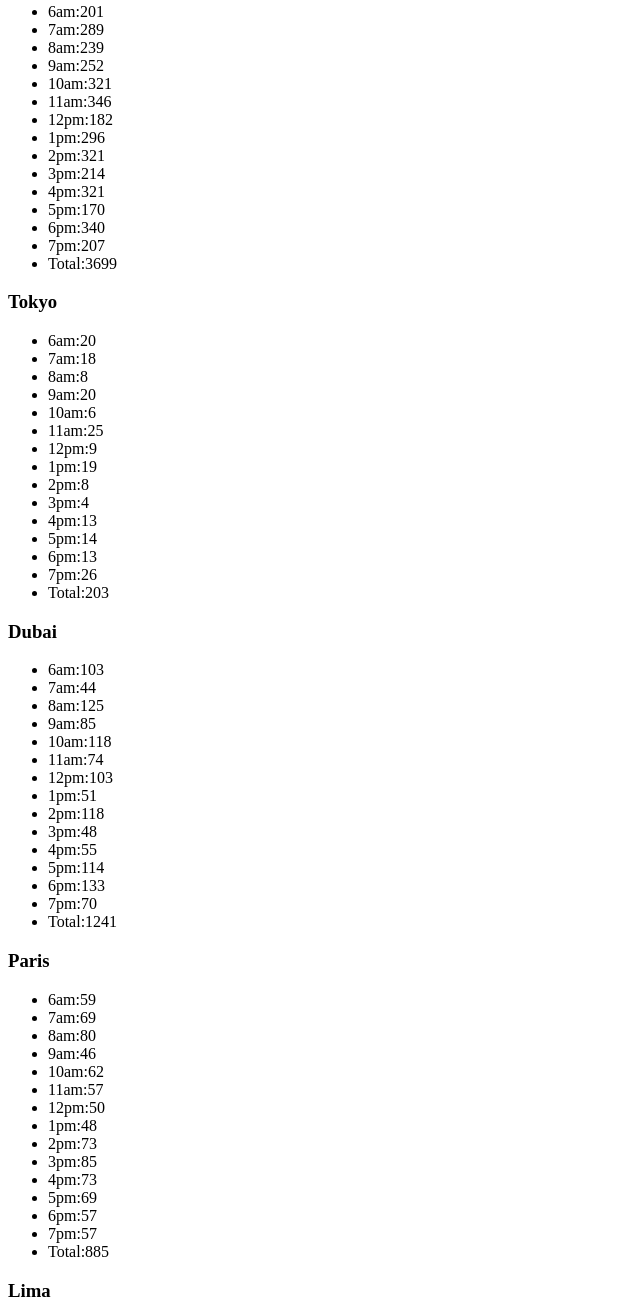
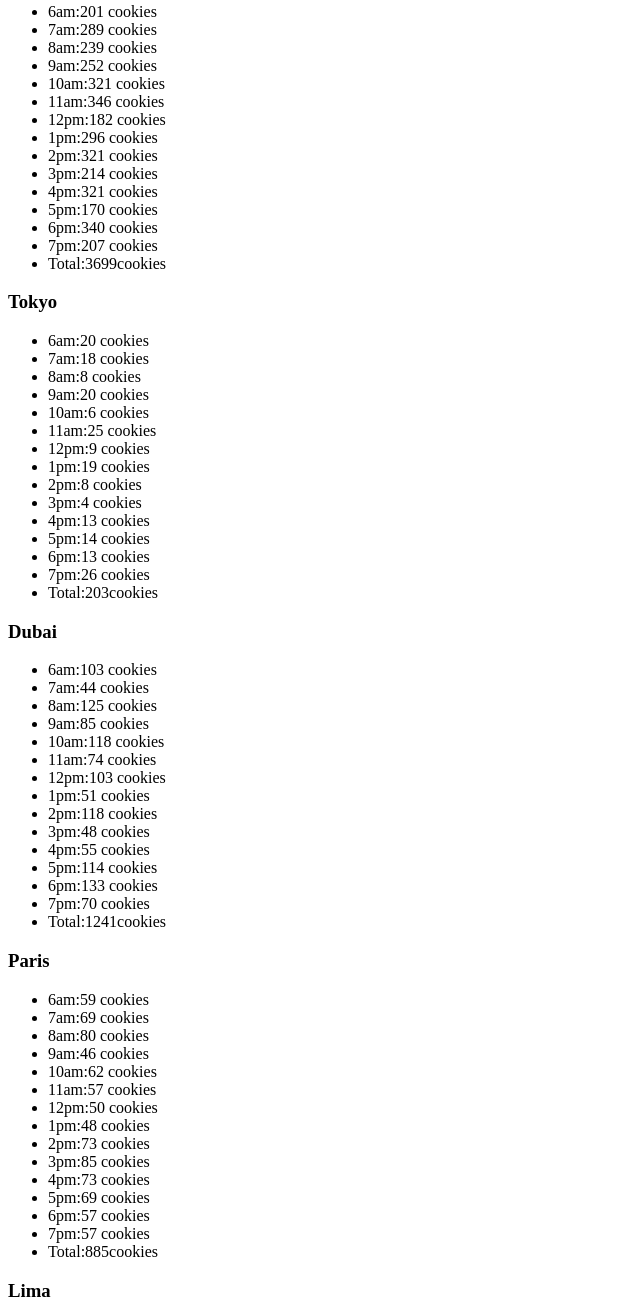
Before and after one commit to heba-Abdallah/pit-cafe, a plain HTML site: page sales.html in a window 1280 px wide. Shown: the part 165-1470 px from the top of the page, without its empty margins (0-640 px from the left). Drawn offline with Linux system fonts and the light colour scheme.

Commit message:
improvement for lab 6

```diff
--- a/js/app.js
+++ b/js/app.js
@@ -17,7 +17,7 @@ let seattle = {
         for (let i = 0; i < workingHours.length; i++) {
 
             this.randomNumbOfCust.push(Math.floor(Math.random() * (this.maxCustomers - this.minCustomers)) + this.minCustomers);
-            console.log(seattle.randomNumbOfCust[i]);
+            console.log(this.randomNumbOfCust[i]);
         }
     },
 
@@ -30,34 +30,38 @@ let seattle = {
 
         }
 
-    }
+    },
 
-}
-
-seattle.getrandomNumbOfCust();
-seattle.getavgAmountPerHour();
-
-console.log(seattle);
-let parent = document.getElementById('seattle');
+    render: function () {
+        let parent = document.getElementById('parent');
         console.log(parent);
         let h3Element = document.createElement('h3');
         console.log(h3Element);
         parent.appendChild(h3Element);
 
-h3Element.textContent = seattle.name;
+        h3Element.textContent = this.name;
         console.log(h3Element);
         let ulElement = document.createElement('ul');
         parent.appendChild(ulElement);
         for (let i = 0; i < workingHours.length; i++) {
             let liElement = document.createElement('li');
             ulElement.appendChild(liElement);
-    liElement.textContent = (`${workingHours[i]}:${seattle.avgAmountPerHour[i]}`);
+            liElement.textContent = (`${workingHours[i]}:${this.avgAmountPerHour[i]} cookies`);
         }
         let totalLiElement = document.createElement('li');
         ulElement.appendChild(totalLiElement);
-totalLiElement.textContent = ("Total:" + seattle.total);
+        totalLiElement.textContent = ("Total:" + this.total + "cookies");
+    }
+}
+seattle.getrandomNumbOfCust();
+seattle.getavgAmountPerHour();
+seattle.render();
 
-// -----------tokyo-----------
+console.log(seattle);
+
+
+//     // -----------tokyo-----------
+
 let tokyo = {
     name: 'Tokyo',
     minCustomers: 3,
@@ -73,7 +77,7 @@ let tokyo = {
         for (let i = 0; i < workingHours.length; i++) {
 
             this.randomNumbOfCust.push(Math.floor(Math.random() * (this.maxCustomers - this.minCustomers)) + this.minCustomers);
-            console.log(seattle.randomNumbOfCust[i]);
+            console.log(this.randomNumbOfCust[i]);
         }
     },
 
@@ -86,34 +90,37 @@ let tokyo = {
 
         }
 
+    },
+
+    render: function () {
+        let parent = document.getElementById('parent');
+        console.log(parent);
+        let h3Element = document.createElement('h3');
+        console.log(h3Element);
+        parent.appendChild(h3Element);
+
+        h3Element.textContent = this.name;
+        console.log(h3Element);
+        let ulElement = document.createElement('ul');
+        parent.appendChild(ulElement);
+        for (let i = 0; i < workingHours.length; i++) {
+            let liElement = document.createElement('li');
+            ulElement.appendChild(liElement);
+            liElement.textContent = (`${workingHours[i]}:${this.avgAmountPerHour[i]} cookies`);
         }
-
+        let totalLiElement = document.createElement('li');
+        ulElement.appendChild(totalLiElement);
+        totalLiElement.textContent = ("Total:" + this.total + "cookies");
     }
-
+}
 tokyo.getrandomNumbOfCust();
 tokyo.getavgAmountPerHour();
+tokyo.render();
 
 console.log(tokyo);
-let parent1 = document.getElementById('tokyo');
-console.log(parent1);
-let h3Element1 = document.createElement('h3');
-console.log(h3Element1);
-parent1.appendChild(h3Element1);
 
-h3Element1.textContent = tokyo.name;
-console.log(h3Element1);
-let ulElement1 = document.createElement('ul');
-parent1.appendChild(ulElement1);
-for (let i = 0; i < workingHours.length; i++) {
-    let liElement1 = document.createElement('li');
-    ulElement1.appendChild(liElement1);
-    liElement1.textContent = (`${workingHours[i]}:${tokyo.avgAmountPerHour[i]}`);
-}
-let totalLiElement1 = document.createElement('li');
-ulElement1.appendChild(totalLiElement1);
-totalLiElement1.textContent = ("Total:" + tokyo.total);
+// -------- Dubai -------
 
-//------- Dubai--------
 let dubai = {
     name: 'Dubai',
     minCustomers: 11,
@@ -129,7 +136,7 @@ let dubai = {
         for (let i = 0; i < workingHours.length; i++) {
 
             this.randomNumbOfCust.push(Math.floor(Math.random() * (this.maxCustomers - this.minCustomers)) + this.minCustomers);
-            console.log(seattle.randomNumbOfCust[i]);
+            console.log(this.randomNumbOfCust[i]);
         }
     },
 
@@ -142,34 +149,37 @@ let dubai = {
 
         }
 
+    },
+
+    render: function () {
+        let parent = document.getElementById('parent');
+        console.log(parent);
+        let h3Element = document.createElement('h3');
+        console.log(h3Element);
+        parent.appendChild(h3Element);
+
+        h3Element.textContent = this.name;
+        console.log(h3Element);
+        let ulElement = document.createElement('ul');
+        parent.appendChild(ulElement);
+        for (let i = 0; i < workingHours.length; i++) {
+            let liElement = document.createElement('li');
+            ulElement.appendChild(liElement);
+            liElement.textContent = (`${workingHours[i]}:${this.avgAmountPerHour[i]} cookies`);
         }
-
+        let totalLiElement = document.createElement('li');
+        ulElement.appendChild(totalLiElement);
+        totalLiElement.textContent = ("Total:" + this.total + "cookies");
     }
-
+}
 dubai.getrandomNumbOfCust();
 dubai.getavgAmountPerHour();
+dubai.render();
 
 console.log(dubai);
-let parent2 = document.getElementById('dubai');
-console.log(parent2);
-let h3Element2 = document.createElement('h3');
-console.log(h3Element2);
-parent2.appendChild(h3Element2);
 
-h3Element2.textContent = dubai.name;
-console.log(h3Element2);
-let ulElement2 = document.createElement('ul');
-parent2.appendChild(ulElement2);
-for (let i = 0; i < workingHours.length; i++) {
-    let liElement2 = document.createElement('li');
-    ulElement2.appendChild(liElement2);
-    liElement2.textContent = (`${workingHours[i]}:${dubai.avgAmountPerHour[i]}`);
-}
-let totalLiElement2 = document.createElement('li');
-ulElement2.appendChild(totalLiElement2);
-totalLiElement2.textContent = ("Total:" + dubai.total);
+// ------- Paris ---------
 
-//------- Paris--------
 let paris = {
     name: 'Paris',
     minCustomers: 20,
@@ -185,7 +195,7 @@ let paris = {
         for (let i = 0; i < workingHours.length; i++) {
 
             this.randomNumbOfCust.push(Math.floor(Math.random() * (this.maxCustomers - this.minCustomers)) + this.minCustomers);
-            console.log(seattle.randomNumbOfCust[i]);
+            console.log(this.randomNumbOfCust[i]);
         }
     },
 
@@ -198,34 +208,37 @@ let paris = {
 
         }
 
+    },
+
+    render: function () {
+        let parent = document.getElementById('parent');
+        console.log(parent);
+        let h3Element = document.createElement('h3');
+        console.log(h3Element);
+        parent.appendChild(h3Element);
+
+        h3Element.textContent = this.name;
+        console.log(h3Element);
+        let ulElement = document.createElement('ul');
+        parent.appendChild(ulElement);
+        for (let i = 0; i < workingHours.length; i++) {
+            let liElement = document.createElement('li');
+            ulElement.appendChild(liElement);
+            liElement.textContent = (`${workingHours[i]}:${this.avgAmountPerHour[i]} cookies`);
         }
-
+        let totalLiElement = document.createElement('li');
+        ulElement.appendChild(totalLiElement);
+        totalLiElement.textContent = ("Total:" + this.total + "cookies");
     }
-
+}
 paris.getrandomNumbOfCust();
 paris.getavgAmountPerHour();
+paris.render();
 
 console.log(paris);
-let parent3 = document.getElementById('paris');
-console.log(parent3);
-let h3Element3 = document.createElement('h3');
-console.log(h3Element3);
-parent3.appendChild(h3Element3);
 
-h3Element3.textContent = paris.name;
-console.log(h3Element3);
-let ulElement3 = document.createElement('ul');
-parent3.appendChild(ulElement3);
-for (let i = 0; i < workingHours.length; i++) {
-    let liElement3 = document.createElement('li');
-    ulElement3.appendChild(liElement3);
-    liElement3.textContent = (`${workingHours[i]}:${paris.avgAmountPerHour[i]}`);
-}
-let totalLiElement3 = document.createElement('li');
-ulElement3.appendChild(totalLiElement3);
-totalLiElement3.textContent = ("Total:" + paris.total);
+// ------- Lima ---------
 
-//------- Lima--------
 let lima = {
     name: 'Lima',
     minCustomers: 2,
@@ -241,7 +254,7 @@ let lima = {
         for (let i = 0; i < workingHours.length; i++) {
 
             this.randomNumbOfCust.push(Math.floor(Math.random() * (this.maxCustomers - this.minCustomers)) + this.minCustomers);
-            console.log(seattle.randomNumbOfCust[i]);
+            console.log(this.randomNumbOfCust[i]);
         }
     },
 
@@ -254,29 +267,31 @@ let lima = {
 
         }
 
+    },
+
+    render: function () {
+        let parent = document.getElementById('parent');
+        console.log(parent);
+        let h3Element = document.createElement('h3');
+        console.log(h3Element);
+        parent.appendChild(h3Element);
+
+        h3Element.textContent = this.name;
+        console.log(h3Element);
+        let ulElement = document.createElement('ul');
+        parent.appendChild(ulElement);
+        for (let i = 0; i < workingHours.length; i++) {
+            let liElement = document.createElement('li');
+            ulElement.appendChild(liElement);
+            liElement.textContent = (`${workingHours[i]}:${this.avgAmountPerHour[i]} cookies`);
         }
-
+        let totalLiElement = document.createElement('li');
+        ulElement.appendChild(totalLiElement);
+        totalLiElement.textContent = ("Total:" + this.total + "cookies");
     }
-
+}
 lima.getrandomNumbOfCust();
 lima.getavgAmountPerHour();
+lima.render();
 
 console.log(lima);
-let parent4 = document.getElementById('lima');
-console.log(parent4);
-let h3Element4 = document.createElement('h3');
-console.log(h3Element4);
-parent3.appendChild(h3Element4);
-
-h3Element4.textContent = lima.name;
-console.log(h3Element4);
-let ulElement4 = document.createElement('ul');
-parent4.appendChild(ulElement4);
-for (let i = 0; i < workingHours.length; i++) {
-    let liElement4 = document.createElement('li');
-    ulElement4.appendChild(liElement4);
-    liElement4.textContent = (`${workingHours[i]}:${lima.avgAmountPerHour[i]}`);
-}
-let totalLiElement4 = document.createElement('li');
-ulElement4.appendChild(totalLiElement4);
-totalLiElement4.textContent = ("Total:" + lima.total);
--- a/sales.html
+++ b/sales.html
@@ -15,18 +15,18 @@
         <h2>
             cookie-stand
         </h2>
-        <div id=seattle>
+        <div id=parent>
             <!-- <h3> Seattle </h3>
-            <ul>
-                <li>sjhgjs</li>
-                <li>hgfhj</li>
-            </ul>
-            <img src="img/salmon.png"/> -->
+            <ul id="seattle"></ul>
+            <h3> Tokyo </h3>
+            <ul id="tokyo"></ul>
+            <h3> Dubai </h3>
+            <ul id="dubai"></ul>
+            <h3> Paris </h3>
+            <ul id="paris"></ul>
+            <h3> Lima </h3>
+            <ul id="lima"></ul> -->
         </div>
-        <div id=tokyo></div>
-        <div id=dubai></div>
-        <div id=paris></div>
-        <div id=lima></div>
     </main>
     <footer>
         <p>
```
Also changed, not shown: index.html (added, +28 -0 lines). Lines whose indentation alone changed are shown as unchanged.
